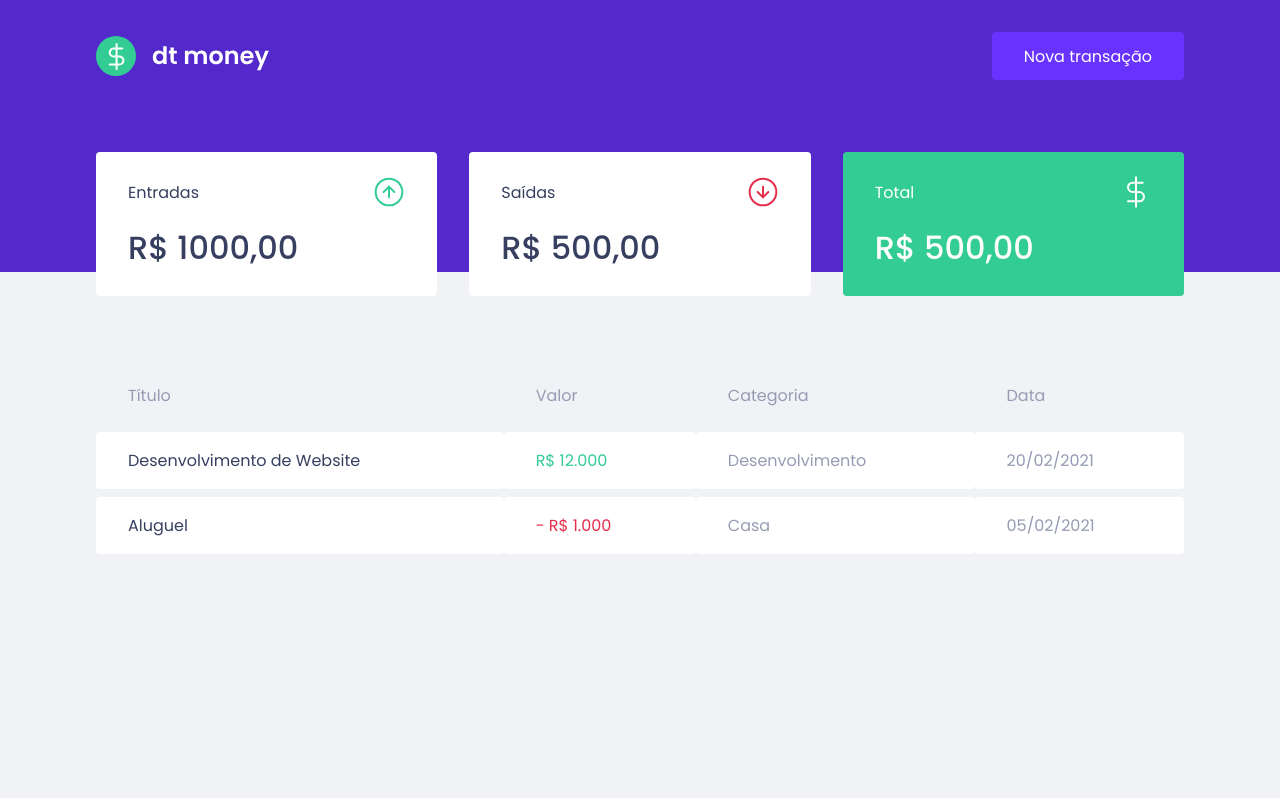
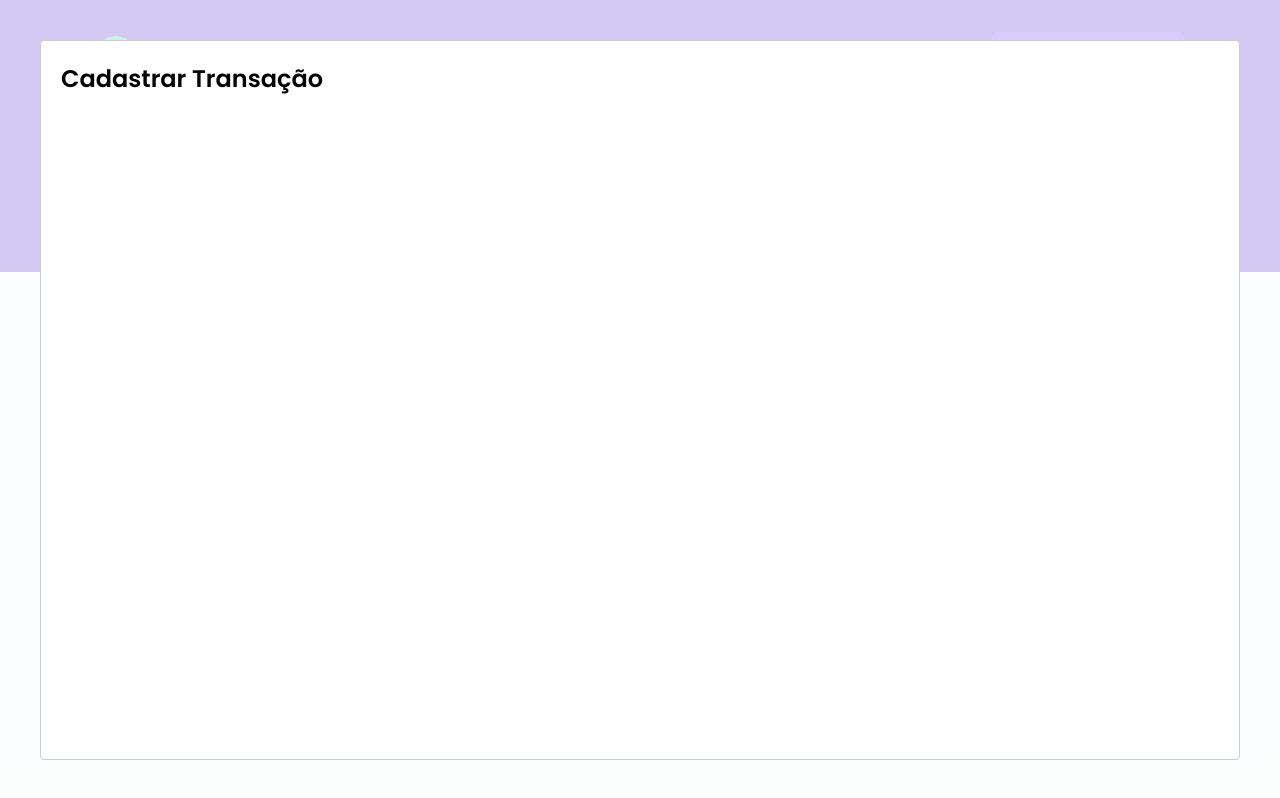
Before and after one commit to marcospandrade/dtmoney-ignite, a React (Create React App) app: page / in a window 1280 px wide. Both pictures are taken after a click on the button "Nova transação". Built offline with nearby package versions, Linux system fonts and the light colour scheme; no server answers; what miragejs would draw is missing.

Commit message:
config react-modal

```diff
--- a/package.json
+++ b/package.json
@@ -7,6 +7,7 @@
         "miragejs": "^0.1.43",
         "react": "^17.0.2",
         "react-dom": "^17.0.2",
+        "react-modal": "^3.14.4",
         "react-scripts": "5.0.0",
         "styled-components": "^5.3.3",
         "web-vitals": "^2.1.0"
@@ -19,6 +20,7 @@
         "@types/node": "^16.7.13",
         "@types/react": "^17.0.20",
         "@types/react-dom": "^17.0.9",
+        "@types/react-modal": "^3.13.1",
         "@types/styled-components": "^5.1.24",
         "typescript": "^4.4.2"
     },
--- a/src/App.tsx
+++ b/src/App.tsx
@@ -1,12 +1,34 @@
 import { Dashboard } from './components/Dashboard';
 import { Header } from './components/Header';
+import Modal from 'react-modal';
 import { GlobalStyle } from './styles/global';
+import { useState } from 'react';
+
+Modal.setAppElement('#root');
 
 export function App() {
+    const [isNewTransactionModalOpen, setIsNewTransactionModalOpen] =
+        useState(false);
+
+    function handleOpenNewTransactionModal() {
+        setIsNewTransactionModalOpen(true);
+    }
+
+    function handleCloseNewTransactionModal() {
+        setIsNewTransactionModalOpen(false);
+    }
+
     return (
         <>
-            <Header />
+            <Header onOpenNewTransactionModal={handleOpenNewTransactionModal} />
             <Dashboard />
+
+            <Modal
+                isOpen={isNewTransactionModalOpen}
+                onRequestClose={handleCloseNewTransactionModal}
+            >
+                <h2>Cadastrar Transação</h2>
+            </Modal>
             <GlobalStyle />
         </>
     );
--- a/src/components/Header/index.tsx
+++ b/src/components/Header/index.tsx
@@ -2,12 +2,18 @@ import logoImg from '../../assets/logo.svg';
 
 import { Container, Content } from './styles';
 
-export function Header() {
+interface HeaderProps {
+    onOpenNewTransactionModal: () => void;
+}
+
+export function Header({ onOpenNewTransactionModal }: HeaderProps) {
     return (
         <Container>
             <Content>
                 <img src={logoImg} alt="dt-money" />
-                <button type="button"> Nova transação</button>
+                <button type="button" onClick={onOpenNewTransactionModal}>
+                    Nova transação
+                </button>
             </Content>
         </Container>
     );
```
Also changed, not shown: 1 other file (tests, documents, lock files or other folders).
